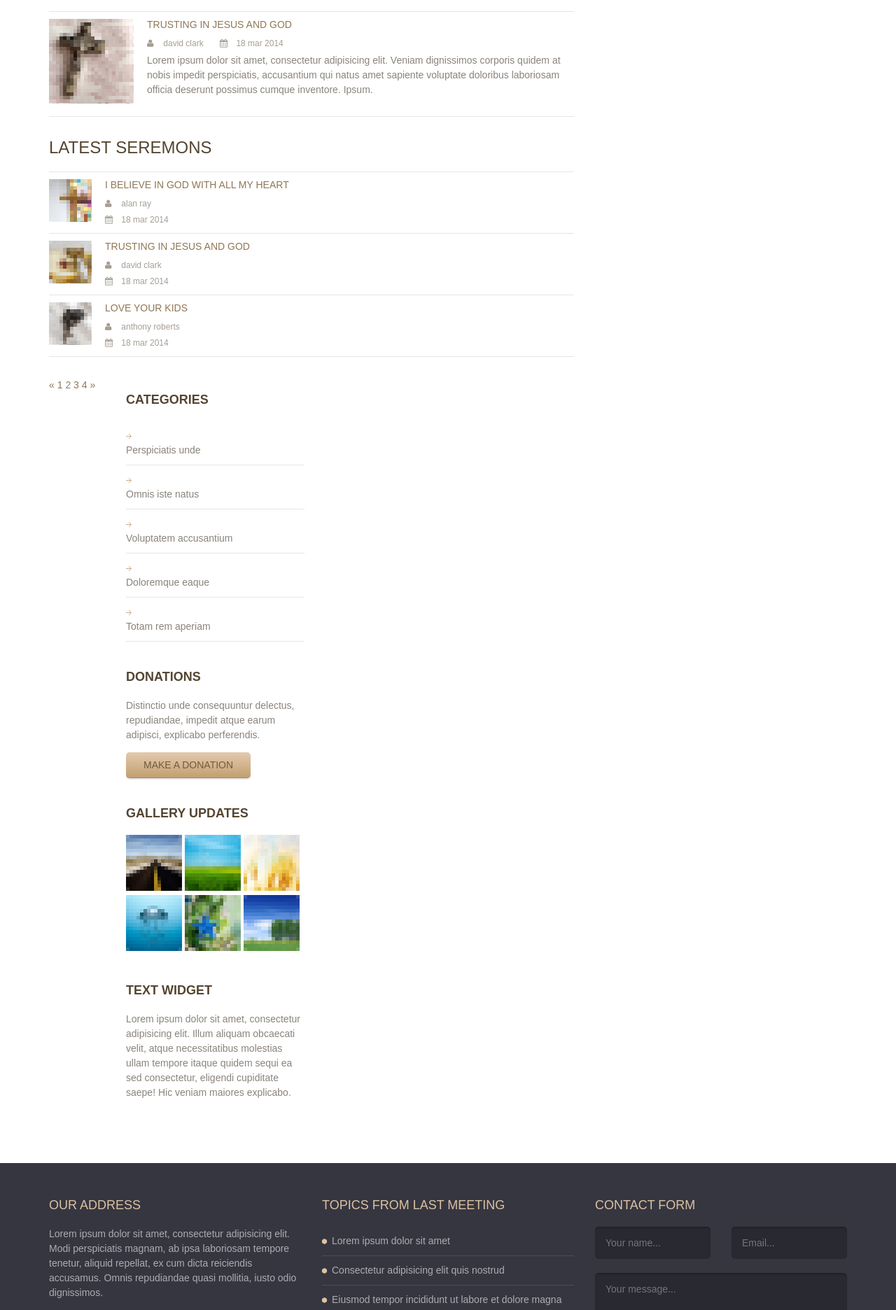
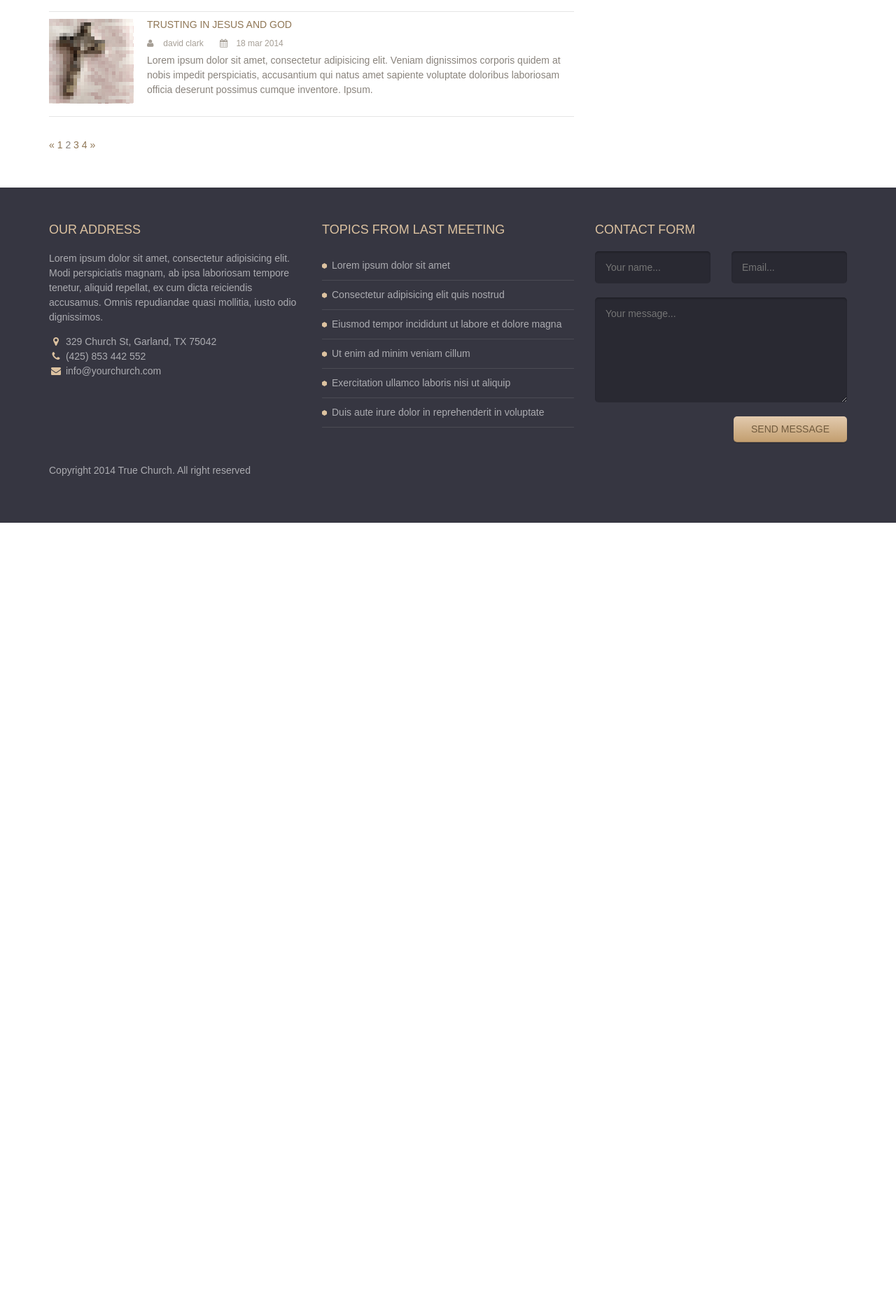
Before and after one commit to Ezi-code/contract-church-site, a Django app: page /sermons/ in a window 1280 px wide. Shown: the part 1422-3294 px from the top of the page at 70% size. After the commit the page ends 2169 px from the top, so only its background shows below. Run offline with Django 5.2, Linux system fonts and the light colour scheme; data that the repository does not hold is empty.

Commit message:
cleaning sermons template file

```diff
--- a/templates/main/sermons.html
+++ b/templates/main/sermons.html
@@ -5,7 +5,7 @@
 
 {% block content %}
 {% load static %}
-<div class="page-head" data-bg-image="images/page-head-1.jpg">
+<div class="page-head" data-bg-image="{% static 'images/page-head-1.jpg' %}">
 	<div class="container">
 		<h2 class="page-title">Seremons</h2>
 	</div>
@@ -19,7 +19,7 @@
 					<h2 class="section-title">Upcoming seremons</h2>
 					<ul class="seremon-list large">
 						<li>
-							<img src="images/thumb-1-120.png" alt="">
+							<img src="{% static 'images/thumb-1-120.png' %}" alt="">
 							<div class="seremon-detail">
 								<h3 class="seremon-title"><a href="#">I believe in god with all my heart</a></h3>
 								<div class="seremon-meta">
@@ -32,7 +32,7 @@
 							</div>
 						</li>
 						<li>
-							<img src="images/thumb-2-120.jpg" alt="">
+							<img src="{% static 'images/thumb-2-120.jpg' %}" alt="">
 							<div class="seremon-detail">
 								<h3 class="seremon-title"><a href="#">Trusting in jesus and god</a></h3>
 								<div class="seremon-meta">
@@ -45,7 +45,7 @@
 							</div>
 						</li>
 						<li>
-							<img src="images/thumb-3-120.jpg" alt="">
+							<img src="{% static 'images/thumb-3-120.jpg' %}" alt="">
 							<div class="seremon-detail">
 								<h3 class="seremon-title"><a href="#">Love your kids</a></h3>
 								<div class="seremon-meta">
@@ -58,7 +58,7 @@
 							</div>
 						</li>
 						<li>
-							<img src="images/thumb-2-120.jpg" alt="">
+							<img src="{% static 'images/thumb-2-120.jpg' %}" alt="">
 							<div class="seremon-detail">
 								<h3 class="seremon-title"><a href="#">Trusting in jesus and god</a></h3>
 								<div class="seremon-meta">
@@ -72,89 +72,18 @@
 						</li>
 					</ul>
 
-					<h2 class="section-title">Latest seremons</h2>
-					<ul class="seremon-list">
-						<li>
-							<img src="images/small-thumb-1.jpg" alt="">
-							<div class="seremon-detail">
-								<h3 class="seremon-title"><a href="#">I believe in god with all my heart</a></h3>
-								<div class="seremon-meta">
-									<div class="pastor"><i class="fa fa-user"></i> Alan Ray</div>
-									<div class="date"><i class="fa fa-calendar"></i> 18 mar 2014</div>
-								</div>
-							</div>
-						</li>
-						<li>
-							<img src="images/small-thumb-2.jpg" alt="">
-							<div class="seremon-detail">
-								<h3 class="seremon-title"><a href="#">Trusting in jesus and god</a></h3>
-								<div class="seremon-meta">
-									<div class="pastor"><i class="fa fa-user"></i> David Clark</div>
-									<div class="date"><i class="fa fa-calendar"></i> 18 mar 2014</div>
-								</div>
-							</div>
-						</li>
-						<li>
-							<img src="images/small-thumb-3.jpg" alt="">
-							<div class="seremon-detail">
-								<h3 class="seremon-title"><a href="#">Love your kids</a></h3>
-								<div class="seremon-meta">
-									<div class="pastor"><i class="fa fa-user"></i> anthony roberts</div>
-									<div class="date"><i class="fa fa-calendar"></i> 18 mar 2014</div>
-								</div>
-							</div>
-						</li>
-					</ul>
-					<div class="pagination"></div>
-					<a href="#" class="prev page-numbers">&laquo;</a>
-					<a href="#" class="page-numbers">1</a>
-					<span class="page-numbers current">2</span>
-					<a href="#" class="page-numbers">3</a>
-					<a href="#" class="page-numbers">4</a>
-					<a href="#" class="next page-numbers">&raquo;</a>
-				</div>
-			</div>
-			<div class="sidebar col-md-3 col-md-offset-1">
-				<div class="widget">
-					<h3 class="widget-title">Categories</h3>
-					<ul class="arrow">
-						<li><a href="#">Perspiciatis unde</a></li>
-						<li><a href="#">Omnis iste natus</a></li>
-						<li><a href="#">Voluptatem accusantium</a></li>
-						<li><a href="#">Doloremque eaque</a></li>
-						<li><a href="#">Totam rem aperiam</a></li>
-					</ul>
-				</div>
 
-				<div class="widget">
-					<h3 class="widget-title">Donations</h3>
-					<p>Distinctio unde consequuntur delectus, repudiandae, impedit atque earum adipisci, explicabo
-						perferendis.</p>
-					<a href="#" class="button">Make a donation</a>
-				</div>
-
-				<div class="widget">
-					<h3 class="widget-title">Gallery updates</h3>
-
-					<div class="galery-thumb">
-						<a href="#"><img src="{% static 'images/gallery-thumb-1.jpg' %}" alt=""></a>
-						<a href="#"><img src="{% static 'images/gallery-thumb-2.jpg' %}" alt=""></a>
-						<a href="#"><img src="{% static 'images/gallery-thumb-3.jpg' %}" alt=""></a>
-						<a href="#"><img src="{% static 'images/gallery-thumb-4.jpg' %}" alt=""></a>
-						<a href="#"><img src="{% static 'images/gallery-thumb-5.jpg' %}" alt=""></a>
-						<a href="#"><img src="{% static 'images/gallery-thumb-6.jpg' %}" alt=""></a>
+					<div class="pagination">
+						<a href="#" class="prev page-numbers">&laquo;</a>
+						<a href="#" class="page-numbers">1</a>
+						<span class="page-numbers current">2</span>
+						<a href="#" class="page-numbers">3</a>
+						<a href="#" class="page-numbers">4</a>
+						<a href="#" class="next page-numbers">&raquo;</a>
 					</div>
-				</div>
-
-				<div class="widget">
-					<h3 class="widget-title">Text widget </h3>
-					<p>Lorem ipsum dolor sit amet, consectetur adipisicing elit. Illum aliquam obcaecati velit,
-						atque necessitatibus molestias ullam tempore itaque quidem sequi ea sed consectetur,
-						eligendi cupiditate saepe! Hic veniam maiores explicabo.</p>
 				</div>
 			</div>
 		</div>
 	</div>
-	</div>
 </main>
 {% endblock content %}
```
